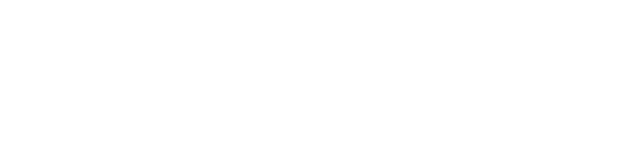
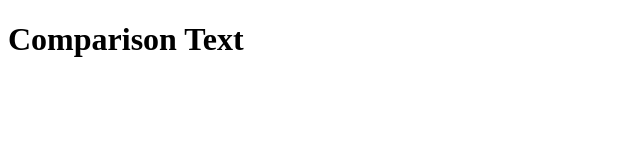
Before and after one commit to bonnitac/se_project_coffeehouse, a plain HTML site: page pages/git-diff-project/index.html in a window 1280 px wide. Shown: the whole page, without its empty margins (0-640 px from the left). Drawn offline with Linux system fonts and the light colour scheme.

Commit message:
add heading

```diff
--- a/pages/git-diff-project/index.html
+++ b/pages/git-diff-project/index.html
@@ -3,5 +3,6 @@
     <title>git-diff in action</title>
   </head>
   <body>
+    <h1>Comparison Text</h1>
   </body>
 </html>
```
